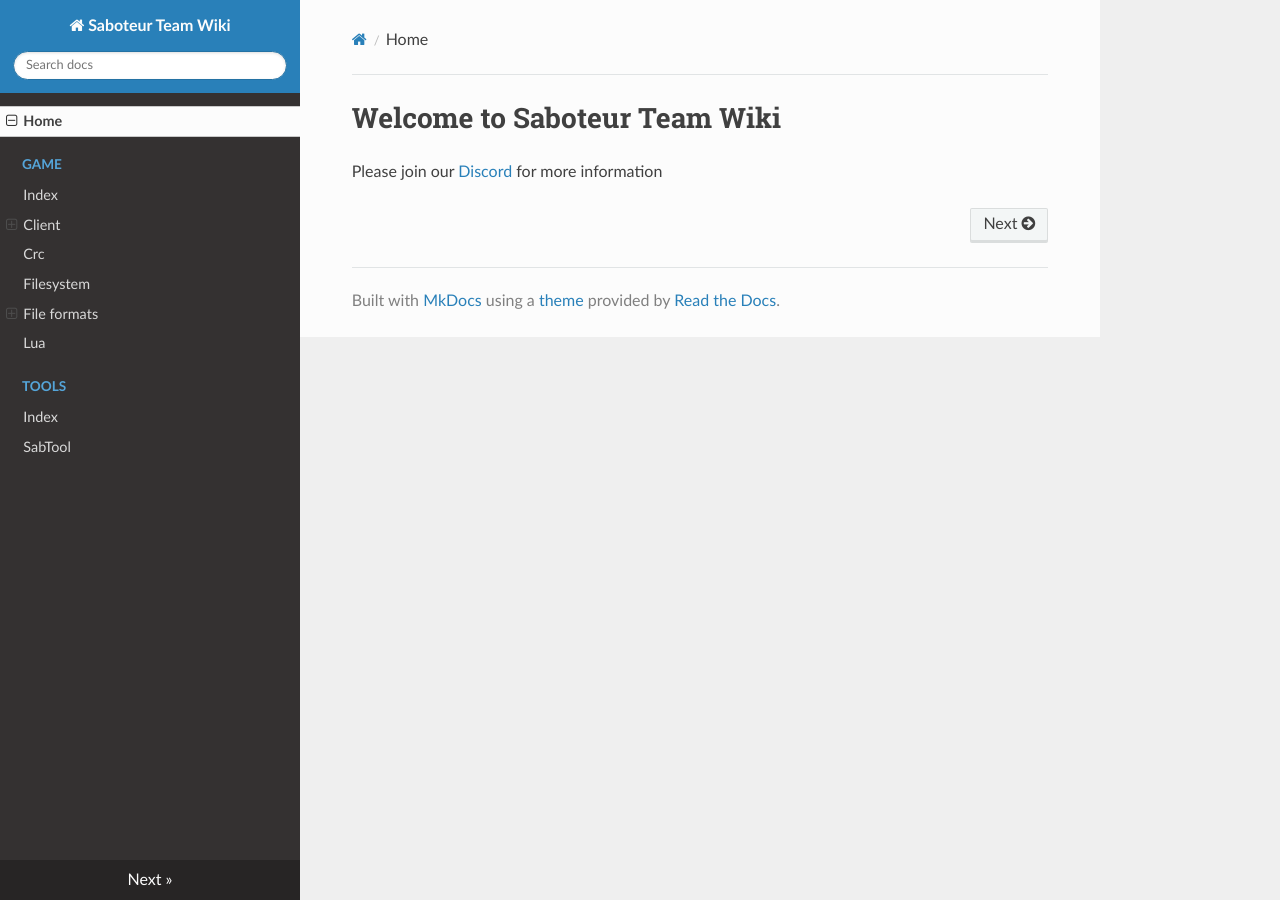
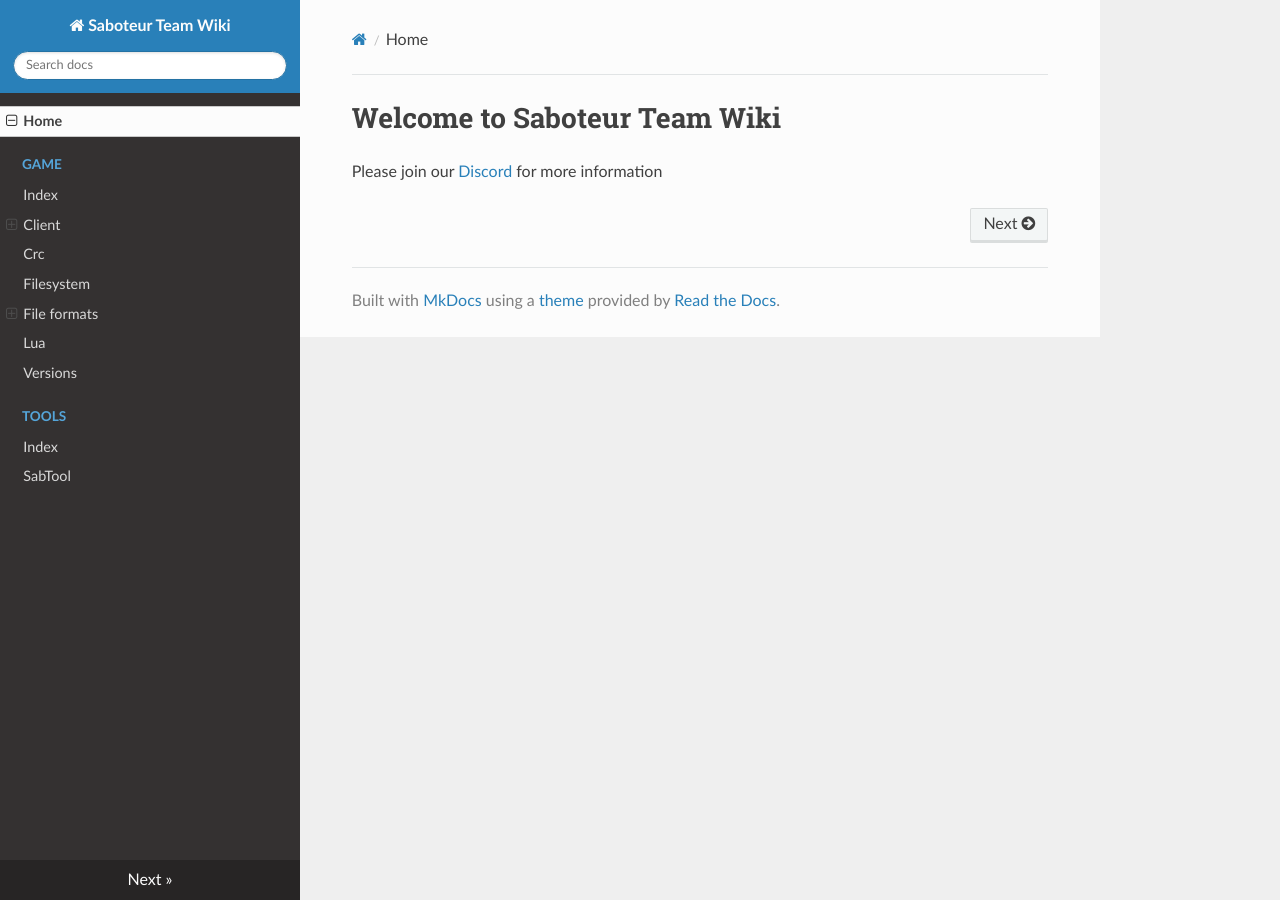
Before and after one commit to saboteur-team/docs, an MkDocs documentation site: the page built from docs/index.md, in a window 1280 px wide. Built offline with MkDocs 1.6.1, drawn with Linux system fonts in a browser that asks for light colours; nearby versions of some CDN libraries.

Commit message:
Add versions to the navigation

```diff
--- a/mkdocs.yml
+++ b/mkdocs.yml
@@ -14,6 +14,7 @@ nav:
       - LooseFiles: 'game/formats/loosefiles.md'
       - Megapack/Kilopack: 'game/formats/megapack.md'
     - Lua: 'game/lua/index.md'
+    - Versions: 'game/versions.md'
   - Tools:
     - Index: 'tools/index.md'
     - SabTool: 'tools/sabtool.md'
```
Also changed, not shown: docs/game/versions.md (renamed from docs/versions.md).
